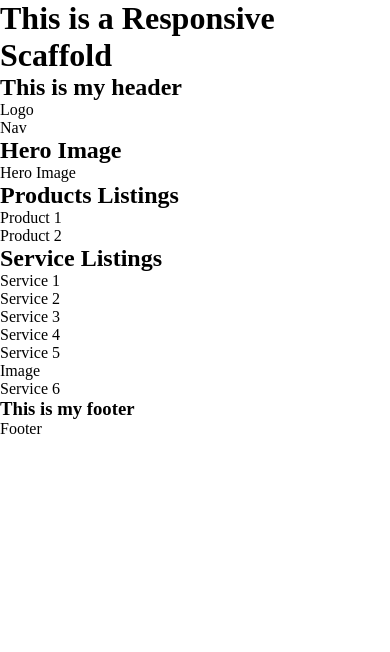
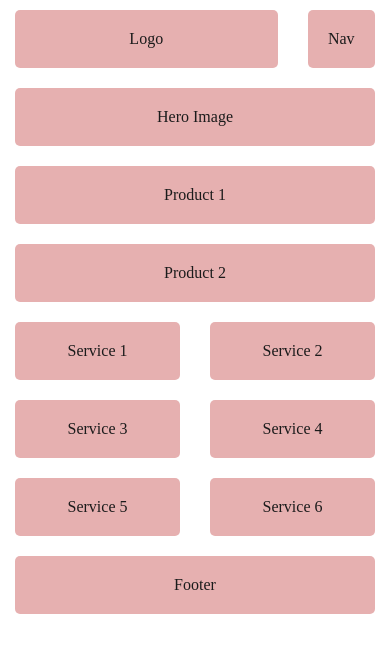
Before and after one commit to Emmanuel9494/Opadele_Emmanuel_Practice_Scaffold, a plain HTML site: page index.html in a window 390 px wide. Drawn offline with Linux system fonts and the light colour scheme.

Commit message:
Mobile Layout
The mobile layout is done and styled accordingly.

```diff
--- a/css/main.css
+++ b/css/main.css
@@ -0,0 +1,23 @@
+
+
+.img-hide{
+    display: none;
+}
+
+#hero-img .grid-con {
+    /* Telling this grid to live in the middle column */
+    grid-column: 2/3;
+    /* also telling it stay in the first row, so it overlaps the hero image */
+    grid-row:1/1;
+    /* get rid of margin 0 auto from the original class */
+    margin: 0;
+ }
+
+ #footer-img .grid-con {
+    /* Telling this grid to live in the middle column */
+    grid-column: 2/3;
+    /* also telling it stay in the first row, so it overlaps the hero image */
+    grid-row:1/1;
+    /* get rid of margin 0 auto from the original class */
+    margin: 0;
+ }
--- a/index.html
+++ b/index.html
@@ -8,39 +8,48 @@
     <title>Responsive Scaffold</title>
 </head>
 <body>
-    <h1>This is a Responsive Scaffold </h1>
-    <header>
-        <h2>This is my header</h2>
-        <div> Logo</div>
-        <div> Nav</div>
+    <h1 class="hidden">This is a Responsive Scaffold </h1>
+    <header class="grid-con">
+        <h2 class="hidden">This is my header</h2>
+        <div class="box col-start-1 col-span-3"> Logo</div>
+        <div class="box col-start-4 col-end-5"> Nav</div>
    </header>
  <main>
-    <section>
-        <h2>Hero Image</h2>
-        <div>Hero Image</div>
+    <div id="hero-img" class="full-width-grid-con">
+        <!-- Actual hero images with different sizes within the img tag goes in here
+        before the section with the class of grid-con -->
+        <section class="grid-con">
+        <!-- Then the Contents that goes ontop  hero images  goes in here -->
+        <h2 class="hidden">Hero Image</h2>
+        <div class="box col-span-full">Hero Image</div>
+    </section>
+    </div>
+
+    <section class="grid-con">
+        <h2 class="hidden">Products Listings</h2>
+        <div class="box col-span-full">Product 1</div>
+        <div class="box col-span-full">Product 2</div>
     </section>
 
-    <section>
-        <h2>Products Listings</h2>
-        <div>Product 1</div>
-        <div>Product 2</div>
-    </section>
-
-    <section>
-        <h2>Service Listings</h2>
-        <div>Service 1</div>
-        <div>Service 2</div>
-        <div>Service 3</div>
-        <div>Service 4</div>
-        <div>Service 5</div>
-        <div>Image</div>
-        <div>Service 6</div>
+    <section class="grid-con">
+        <h2 class="hidden">Service Listings</h2>
+        <div class="box col-span-2">Service 1</div>
+        <div class="box col-span-2">Service 2</div>
+        <div class="box col-span-2">Service 3</div>
+        <div class="box col-span-2">Service 4</div>
+        <div class="box col-span-2">Service 5</div>
+        <div class="box img-hide">Image</div>
+        <div class="box col-span-2">Service 6</div>
     </section>
 
  </main>
  <footer>
-    <h3>This is my footer</h3>
-    <div>Footer</div>
+    <div  id="footer-img" class="full-width-grid-con">
+        <section class="grid-con">
+          <h3 class="hidden">This is my footer</h3>
+          <div class="box col-span-full">Footer</div>
+       </section>
+   </div>
  </footer>
 
 </body>
```
